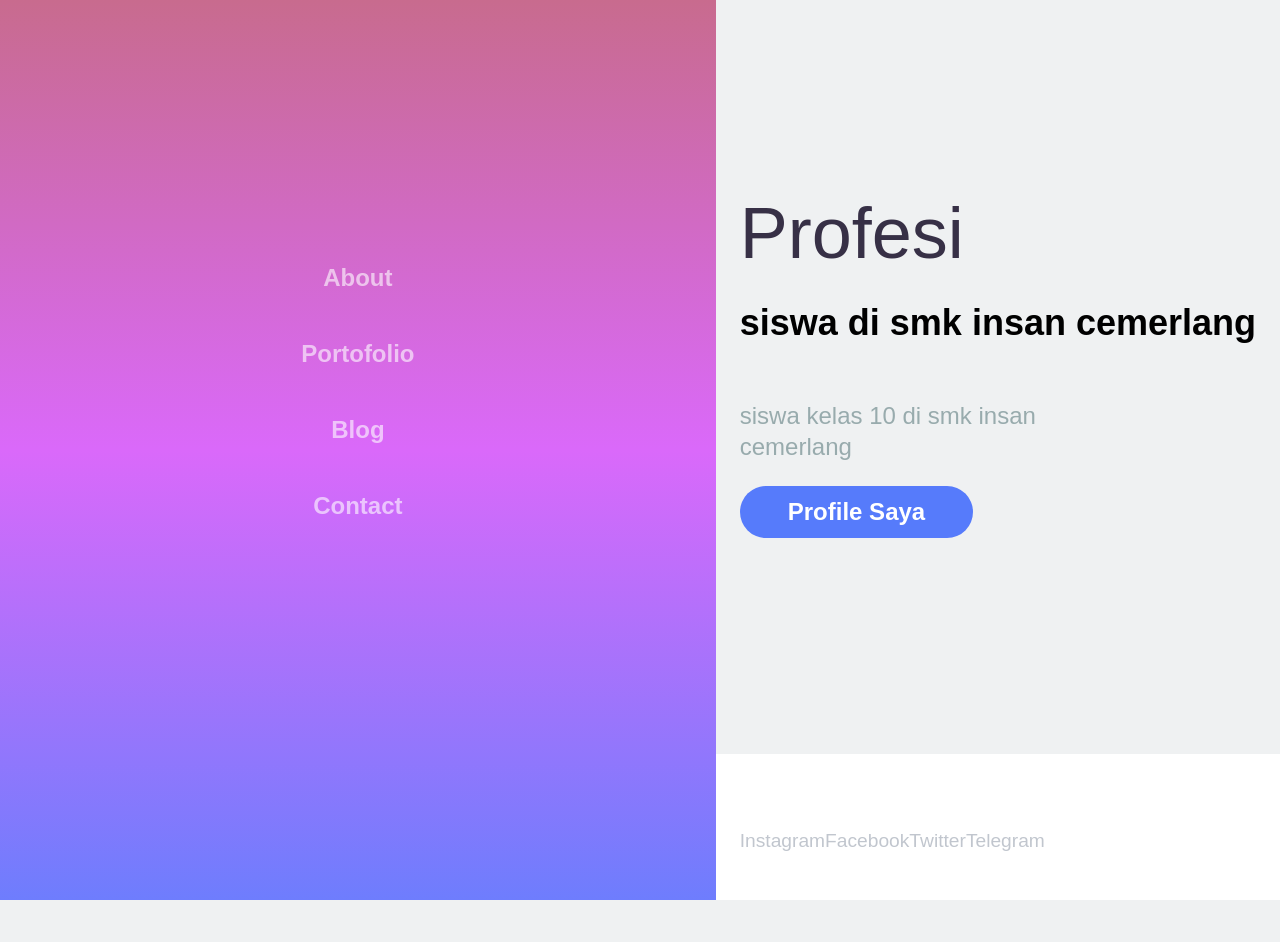
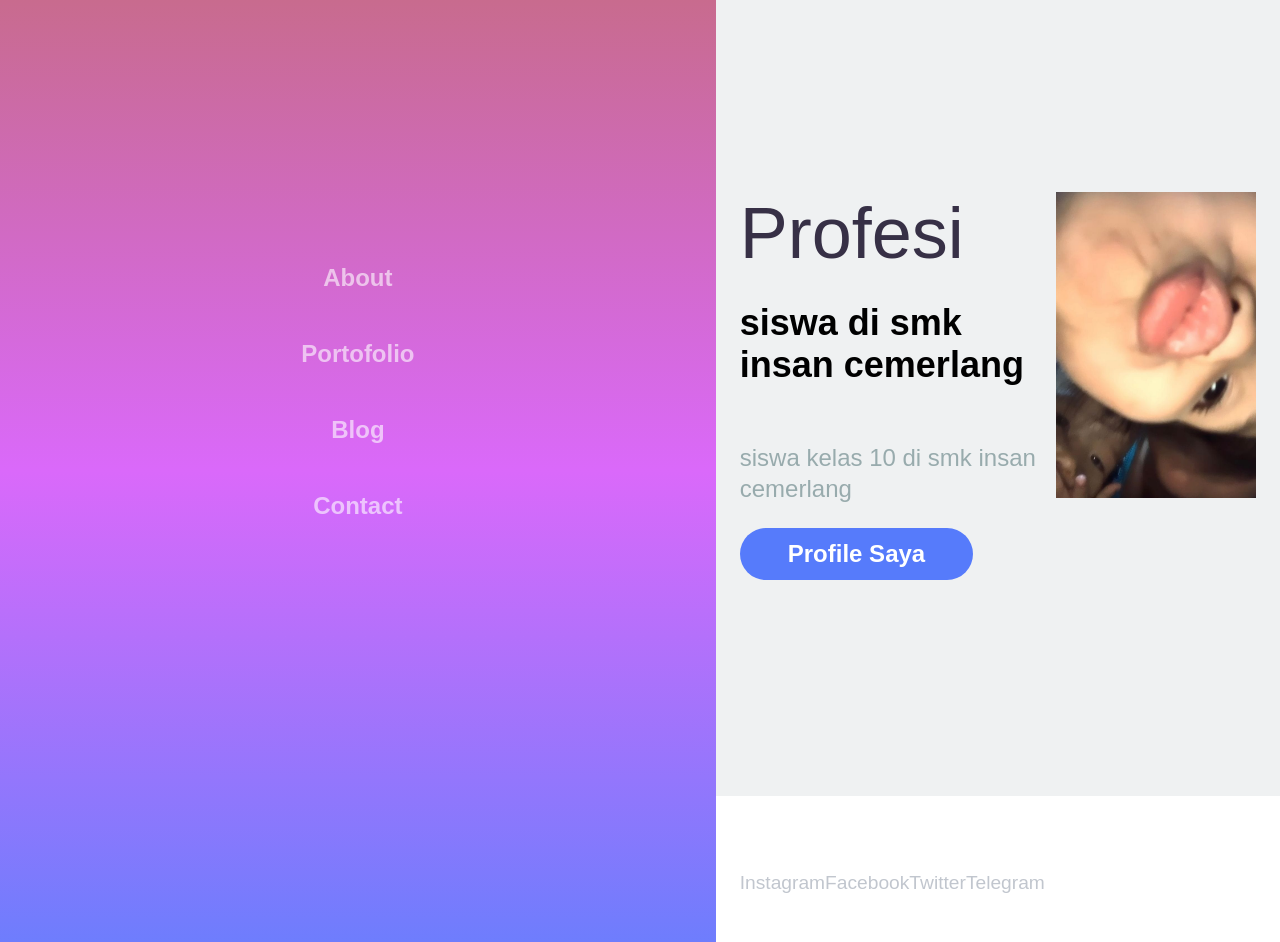
Before and after one commit to Jihanhikmalani/latihan2, a plain HTML site: page profil.html in a window 1280 px wide. Before the commit the page ends 900 px from the top, so only its background shows below. Drawn offline with Linux system fonts and the light colour scheme.

Commit message:
menambah foto profil

```diff
--- a/profil.html
+++ b/profil.html
@@ -21,7 +21,7 @@
       </div>
       <main class="content">
         <section class="hero">
-          <img src="online.png" alt="" />
+          <img src="fotonya.jpg" alt="" />
           <div class="hero-content">
             <h1>Profesi</h1>
             <br />
```
Also changed, not shown: fotonya.jpg (added).
